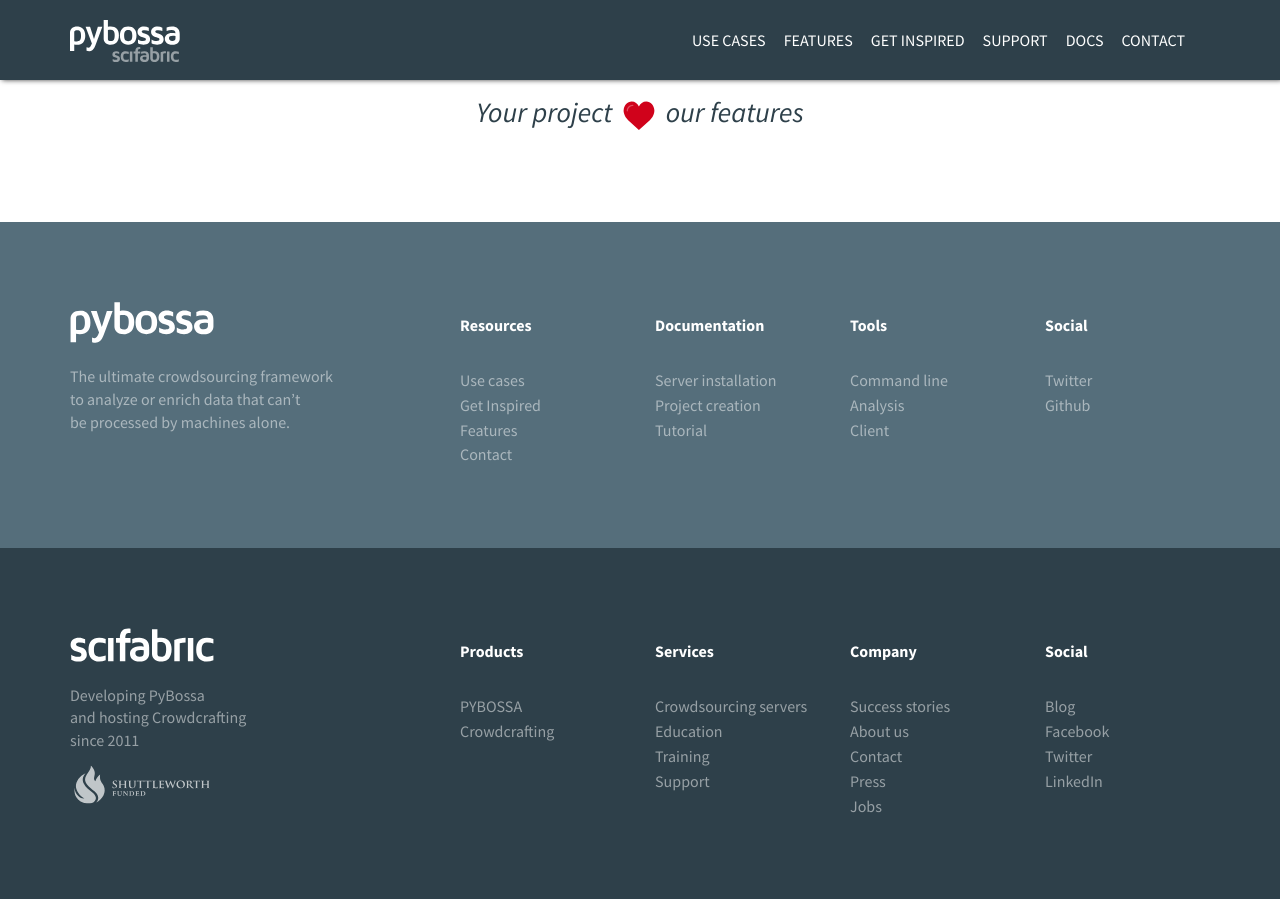
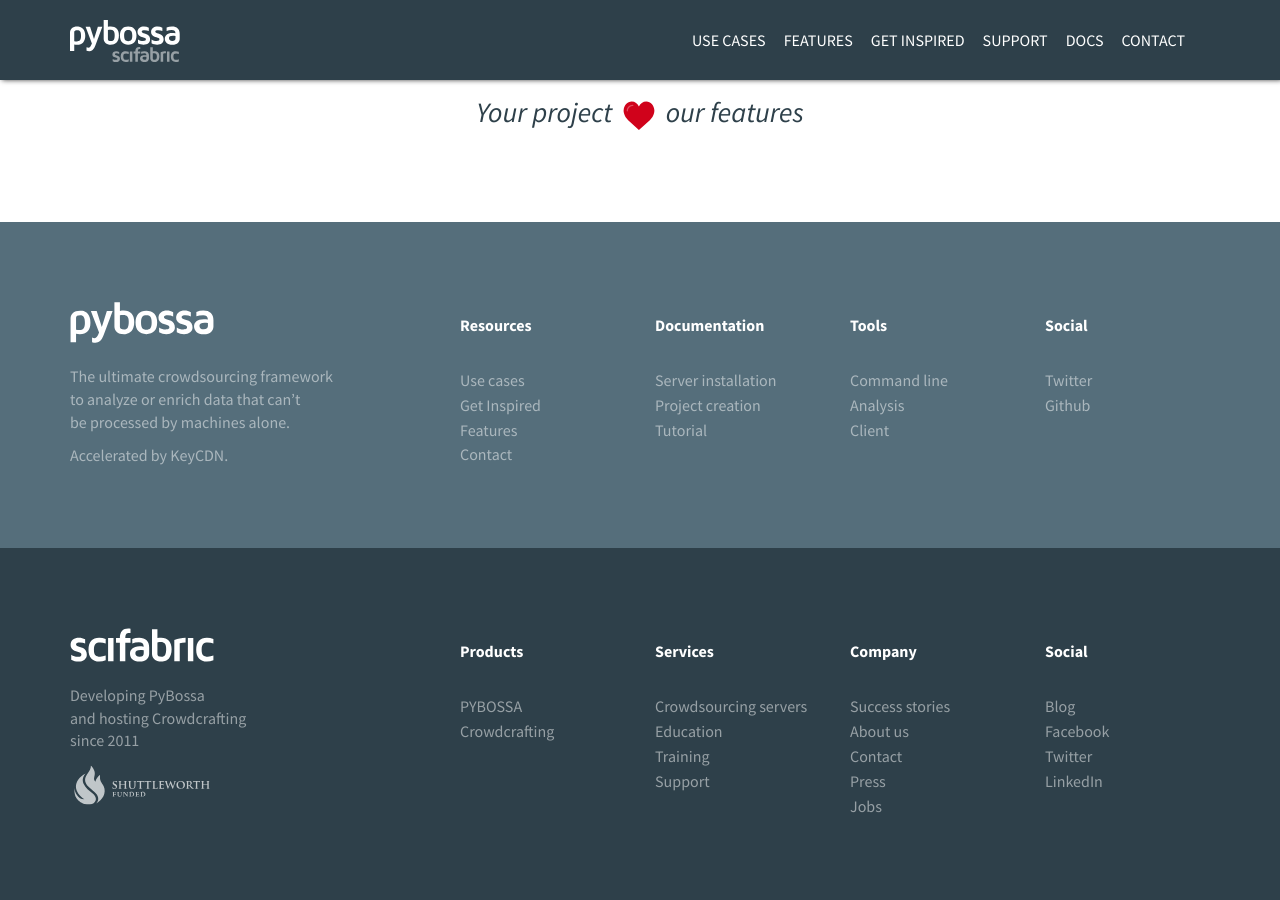
Before and after one commit to Scifabric/pybossa.github.io, a Jekyll site: the page built from index.html, in a window 1280 px wide and 900 px high, scrolled down 2222 px. Built offline with Jekyll 4.4.1, drawn with Linux system fonts in a browser that asks for light colours; nearby versions of some CDN libraries; a style sheet for code colours, icons or effects is not loaded.

Commit message:
add keycdn mentioning again

```diff
--- a/_includes/footer.html
+++ b/_includes/footer.html
@@ -6,6 +6,7 @@
                     <img  class="footer-logo" alt="PYBOSSA logo" src="{{site.cdn}}/assets/img/pybossa.svg">
                     <p class="dev-and-host">The ultimate crowdsourcing framework </br>to analyze or enrich data that can’t </br> be processed by machines alone.</p>
                     <p>
+                    <p style="margin-top:10px;"><a href="https://www.keycdn.com/">Accelerated by KeyCDN.</a></p>
                 </div>
                 <div class="col-sm-offset-2 col-sm-4 col-md-offset-0 col-md-2 col-lg-2">
 
```
